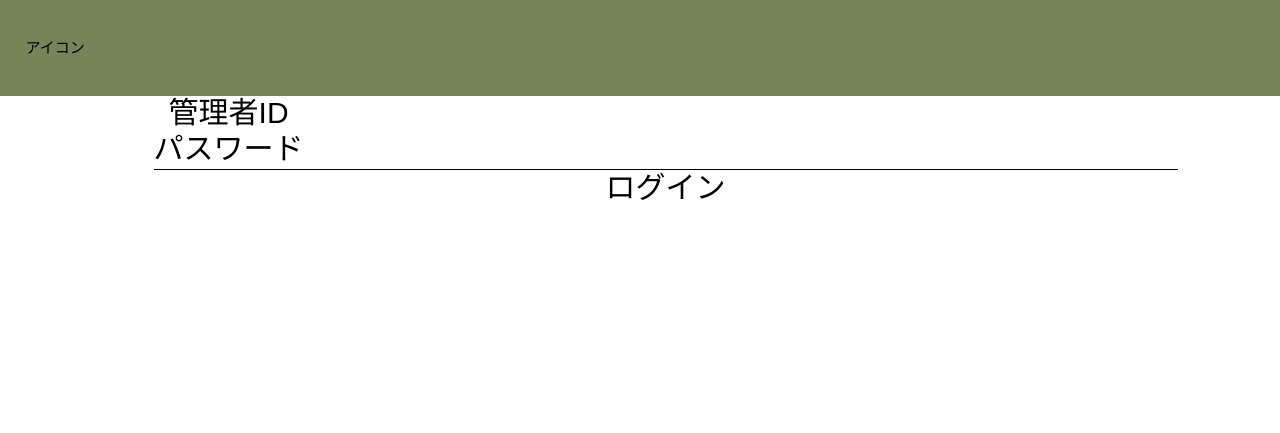
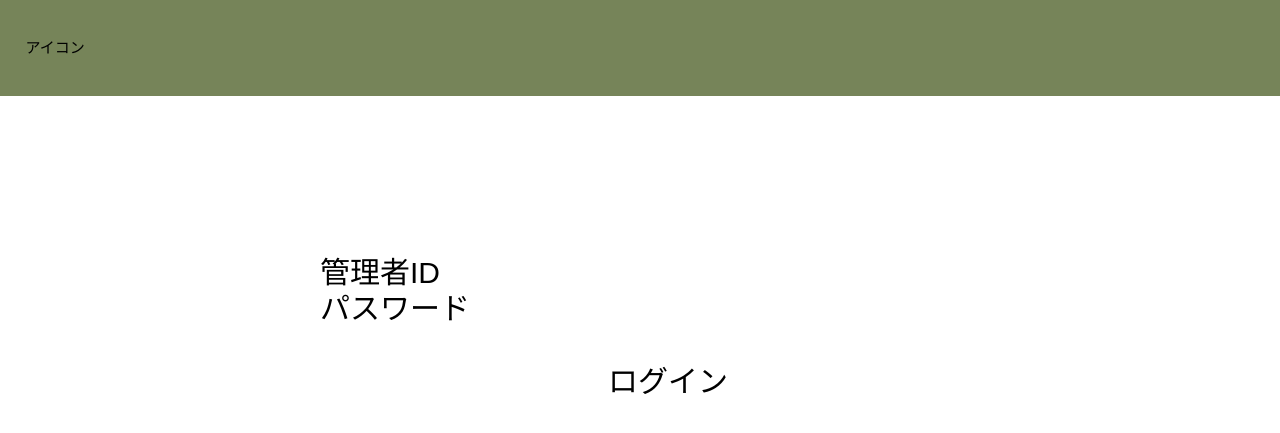
Before and after one commit to k4izu/sk_06, a Flask app: page /adminlogin in a window 1280 px wide. Shown: the top 433 px of the page. Run offline with Flask 3, Linux system fonts and the light colour scheme.

Commit message:
loginページ修正

```diff
--- a/sk_app/static/css/admin/_login.scss
+++ b/sk_app/static/css/admin/_login.scss
@@ -29,13 +29,14 @@ header{
 }
 
 main{
-    width: 80%;
-    text-align: center;
     font-size: 3rem;
+    margin-top: 20%;
+    margin-left: 25%;
+    height: 50%;
     table{
-        tr{
-            margin: 40px;
-
-        }
+        width: 80%;
+    }
+    input[type="submit"]{
+        margin-left: 30%;
     }
 }
--- a/sk_app/static/css/admin/style.css
+++ b/sk_app/static/css/admin/style.css
@@ -141,10 +141,14 @@ header #header #headUser p {
 }
 
 main {
+  font-size: 3rem;
+  margin-top: 20%;
+  margin-left: 25%;
+  height: 50%;
+}
+main table {
   width: 80%;
-  text-align: center;
-  font-size: 3rem;
 }
-main table tr {
-  margin: 40px;
+main input[type=submit] {
+  margin-left: 30%;
 }/*# sourceMappingURL=style.css.map */
--- a/sk_app/static/css/admin/style.scss
+++ b/sk_app/static/css/admin/style.scss
@@ -4,4 +4,4 @@
 @use "_setting.scss";
 @use "_header.scss";
 @use "_admin_body.scss";
-@use "_login.scss"
+@use "_login.scss";
--- a/sk_app/templates/admin/login.html
+++ b/sk_app/templates/admin/login.html
@@ -17,11 +17,11 @@
     </header>
 
     <main>
-        <form action="/index.html" method="get">
+        <form action="/admin" method="get">
             <table>
                 <tr>
                     <td>管理者ID</td>
-                    <td><input type="text" name="id"></td>
+                    <td><input type="text" name="id" "></td>
                 </tr>
                 <tr>
                     <td>パスワード</td>
@@ -29,7 +29,7 @@
                 </tr>
             </table>
 
-            <hr>
+            <br>
 
             <input type="submit" name="rogin" value="ログイン">
         </form>
```
Also changed, not shown: 1 other file.
